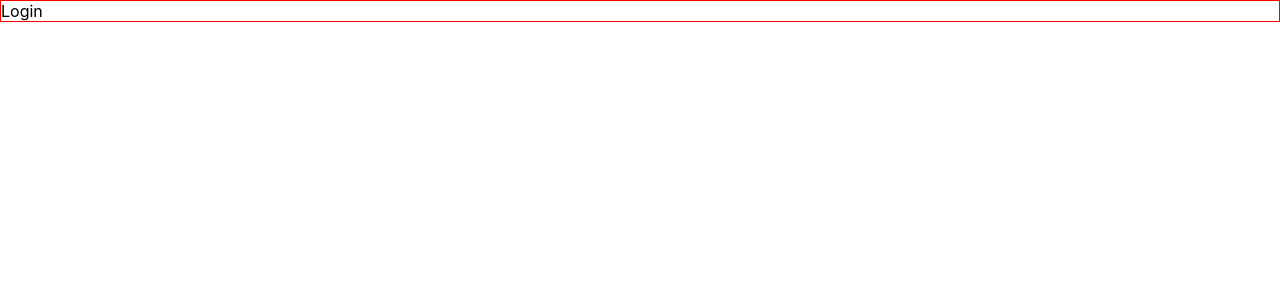
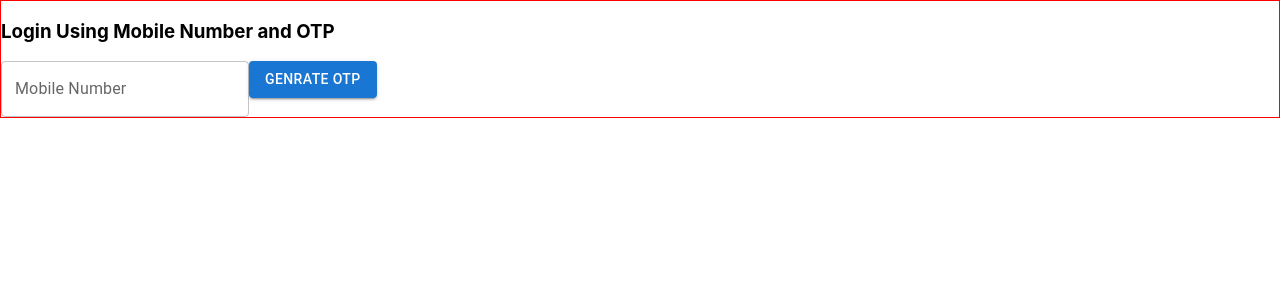
Before and after one commit to asis-shukla/tm-blogs, a React (Create React App) app: page / in a window 1280 px wide. Shown: the top 300 px of the page. Built offline with nearby package versions, Linux system fonts and the light colour scheme.

Commit message:
added login screen UI

```diff
--- a/src/features/login/Login.tsx
+++ b/src/features/login/Login.tsx
@@ -1,7 +1,41 @@
-import React from "react";
+import { Button } from "@mui/material";
+import TextField from "@mui/material/TextField/TextField";
+import React, { useState } from "react";
+import { useAppDispatch } from "../../app/hooks";
 import styles from "./Login.module.css";
+import { generateOtpAsync } from "./loginSlice";
+
 function Login() {
-  return <div className={styles.loginWrapper}>Login</div>;
+  // const count = useAppSelector(selectCount);
+  const dispatch = useAppDispatch();
+  const [mobileNumber, setMobileNumber] = useState("");
+  const handleOnChange = (e: any) => {
+    setMobileNumber(e.target.value);
+  };
+
+  const handleOnSubmit = (e:any) => {
+    e.preventDefault();
+    console.log("submit is called");
+    dispatch(generateOtpAsync(Number(mobileNumber)));
+  }
+
+  return (
+    <div className={styles.loginWrapper}>
+     <h3> Login Using Mobile Number and OTP</h3>
+      <form onSubmit={handleOnSubmit}>
+        <TextField
+          id="outlined-basic"
+          label="Mobile Number"
+          variant="outlined"
+          onChange={handleOnChange}
+          value={mobileNumber}
+          type="text"
+          inputProps={{ inputMode: "numeric", pattern: "[0-9]*" }}
+        />
+        <Button type="submit" variant="contained">Genrate OTP</Button>
+      </form>
+    </div>
+  );
 }
 
 export default Login;
--- a/src/features/login/loginAPI.ts
+++ b/src/features/login/loginAPI.ts
@@ -8,7 +8,8 @@ export function generateOtp(mobileNumber: number) {
     {
       headers: {
         transactionId: "react_interview",
-      },
+        'Access-Control-Allow-Origin': '*'
+      }
     }
   );
 }
--- a/src/features/login/loginSlice.ts
+++ b/src/features/login/loginSlice.ts
@@ -4,12 +4,14 @@ import { generateOtp, validateOtp } from "./loginAPI";
 
 export interface LoginState {
   value: number;
-  status: "idle" | "loading" | "failed";
+  generateOtpStatus: "idle" | "loading" | "failed";
+  validateOtpStatus: "idle" | "loading" | "failed";
 }
 
 const initialState: LoginState = {
   value: 0,
-  status: "idle",
+  generateOtpStatus: "idle",
+  validateOtpStatus: "idle"
 };
 
 export const generateOtpAsync = createAsyncThunk(
@@ -52,17 +54,17 @@ export const loginSlice = createSlice({
   extraReducers: (builder) => {
     builder
       .addCase(generateOtpAsync.pending, (state) => {
-        state.status = "loading";
+        state.generateOtpStatus = "loading";
       })
       .addCase(generateOtpAsync.fulfilled, (state, action) => {
-        state.status = "idle";
+        state.generateOtpStatus = "idle";
         state.value += action.payload;
       })
       .addCase(validateOtpAync.pending, (state) => {
-        state.status = "loading";
+        state.validateOtpStatus = "loading";
       })
       .addCase(validateOtpAync.fulfilled, (state, action) => {
-        state.status = "idle";
+        state.validateOtpStatus = "idle";
         state.value += action.payload;
       });
   },
```
